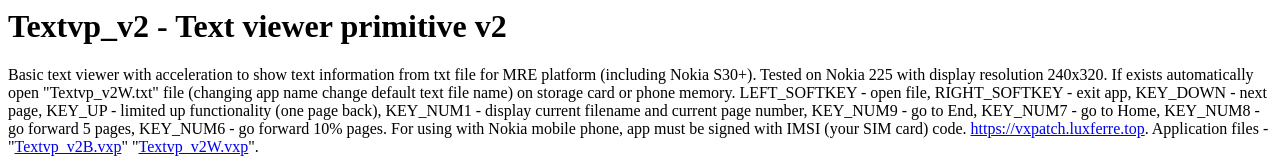
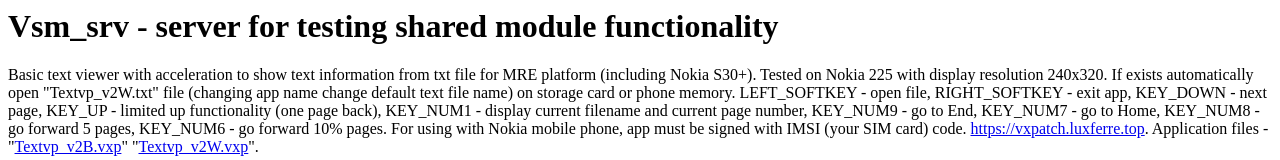
Before and after one commit to RDZDX/vsm_srv, a plain HTML site: page docs/index.html in a window 1280 px wide. Shown: the top 160 px of the page. Drawn offline with Linux system fonts and the light colour scheme.

Commit message:
Update index.html

```diff
--- a/docs/index.html
+++ b/docs/index.html
@@ -1,7 +1,7 @@
 <html>
 
 <body>
-  <h1>Textvp_v2 - Text viewer primitive v2</h1>
+  <h1>Vsm_srv - server for testing shared module functionality</h1>
   <p>Basic text viewer with acceleration to show text information from txt file for MRE platform
     (including Nokia S30+). Tested on Nokia 225 with display resolution 240x320.
     If exists automatically open "Textvp_v2W.txt" file (changing app name change default text file name) on storage card or phone memory.
```
